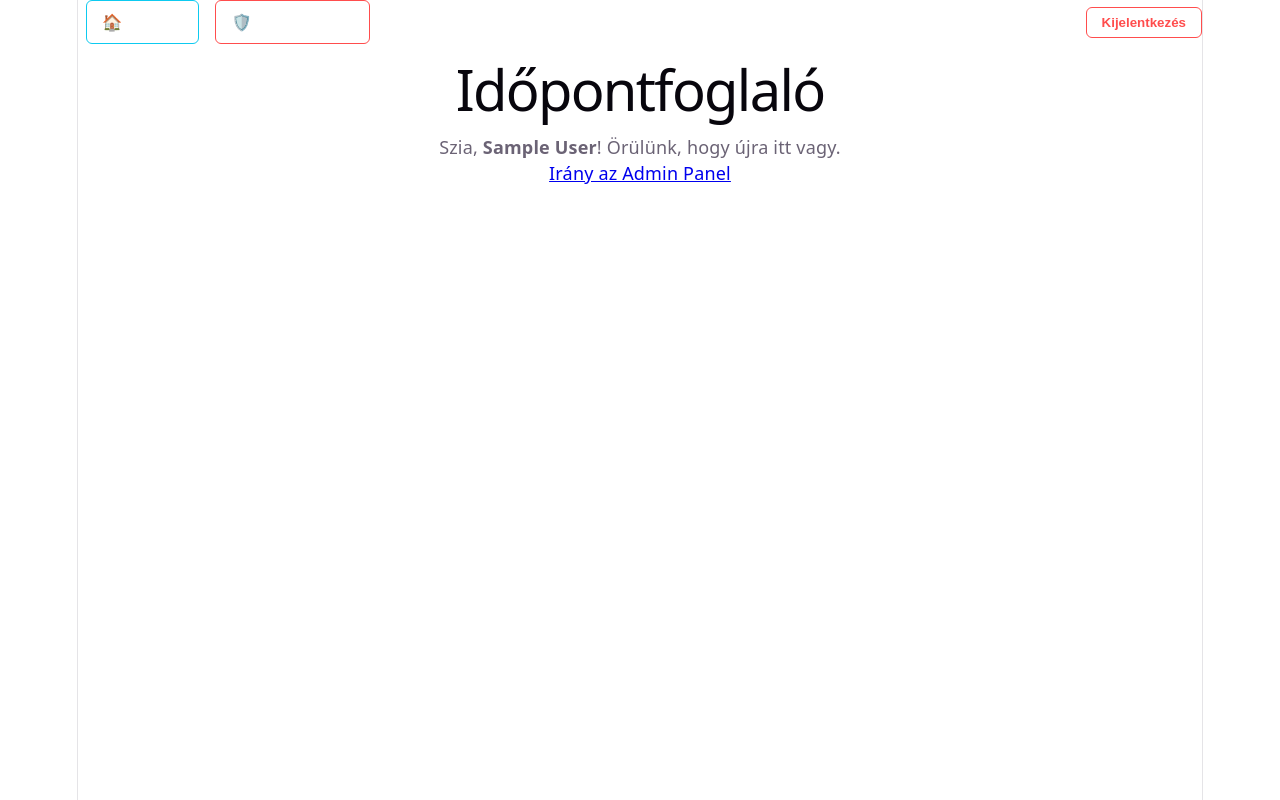
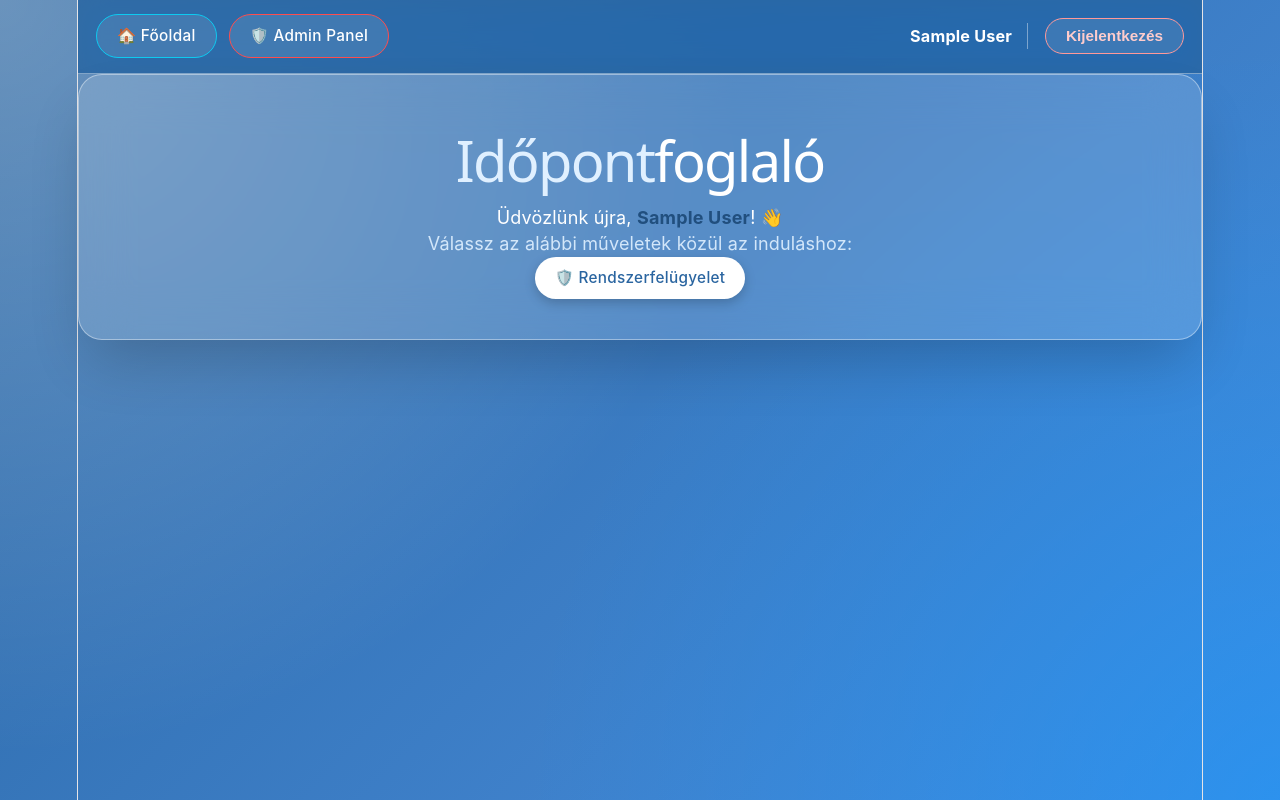
Before and after one commit to felni06-tech/IFK_FellnerIllesVorak-2025_2026, a React app in the folder Frontend/: page / in a window 1280 px wide. Built offline with nearby package versions, Linux system fonts and the light colour scheme; sample sign-in values are in the browser's storage; the HTML template or start-up script is replaced by a standard one.

Commit message:
fő design

```diff
--- a/Frontend/src/App.css
+++ b/Frontend/src/App.css
@@ -1,61 +1,155 @@
-/* NAVBAR KÉNYSZERÍTETT EGY SOR */
+/* Színváltozók - Világosabb kék paletta */
+:root {
+  --deep-bg: #2a65a0;         /* Jelentősen világosabb középkék */
+  --primary-blue: #0094ff;
+  --accent-blue: #e0f0ff;     /* Nagyon világos kék a kontraszt kedvéért */
+  --soft-blue: #ffffff;       /* Tiszta fehér a jobb olvashatóságért */
+  --white: #ffffff;
+  --glass-bg: rgba(255, 255, 255, 0.15); /* Világosabb "üveg" kitöltés */
+  --glass-border: rgba(255, 255, 255, 0.4); /* Fehéresebb keretek */
+}
+
+body {
+  background-color: var(--deep-bg);
+  /* Világosabb gradiens, több fehér fénnyel */
+  background-image:
+    radial-gradient(circle at 0% 0%, rgba(255, 255, 255, 0.3) 0%, transparent 50%),
+    radial-gradient(circle at 100% 100%, rgba(0, 148, 255, 0.4) 0%, transparent 50%),
+    linear-gradient(135deg, #2a65a0 0%, #4a90e2 100%);
+  min-height: 100vh;
+  font-family: 'Inter', 'Segoe UI', Roboto, sans-serif;
+  color: var(--white);
+  margin: 0;
+}
+
+/* NAVBAR */
+.navbar {
+    background: rgba(42, 101, 160, 0.85) !important; /* Háttérhez igazított navbar */
+    backdrop-filter: blur(15px) saturate(160%);
+    -webkit-backdrop-filter: blur(15px) saturate(160%);
+    border-bottom: 1px solid var(--glass-border) !important;
+    padding: 0.8rem 1rem !important;
+}
+
+/* Megtartottuk a szerkezetet, csak a színeket frissítettük */
 .navbar .container-fluid {
     display: flex !important;
-    flex-direction: row !important;
-    flex-wrap: nowrap !important; /* Tiltja az új sorba törést */
+    flex-wrap: nowrap !important;
     justify-content: space-between;
     align-items: center;
 }
 
-/* A gombokat tartalmazó blokkok is maradjanak egy sorban */
 .nav-group {
     display: flex !important;
-    flex-direction: row !important;
-    flex-wrap: nowrap !important;
+    gap: 12px;
     align-items: center;
 }
 
-/* Gomb stílus (borderrel és távolsággal) */
+/* Navigációs Gombok */
 .nav-btn {
-    display: inline-block;
-    color: white !important;
+    display: inline-flex;
+    align-items: center;
+    color: var(--white) !important; /* Fehér szöveg a kék háttéren */
     text-decoration: none;
-    padding: 8px 15px;
-    margin: 0 8px; /* Távolság a gombok között */
-    border: 1px solid rgba(255, 255, 255, 0.4); /* Látható keret */
-    border-radius: 6px;
-    font-size: 0.9rem;
-    white-space: nowrap; /* A gomb szövege ne törjön több sorba */
-    transition: all 0.2s;
+    padding: 8px 20px;
+    border: 1px solid var(--glass-border);
+    border-radius: 50px;
+    font-size: 0.85rem;
+    font-weight: 500;
+    letter-spacing: 0.3px;
+    white-space: nowrap;
+    background: rgba(255, 255, 255, 0.1);
+    transition: all 0.3s cubic-bezier(0.4, 0, 0.2, 1);
 }
 
 .nav-btn:hover {
-    background-color: rgba(255, 255, 255, 0.15);
-    border-color: white;
+    background: rgba(255, 255, 255, 0.25);
+    border-color: var(--white);
+    color: white !important;
+    transform: translateY(-2px);
+    box-shadow: 0 5px 15px rgba(0, 0, 0, 0.1);
 }
 
-/* Felhasználó neve */
-.user-info-text {
-    color: white;
-    padding: 0 15px;
-    border-right: 1px solid rgba(255, 255, 255, 0.2);
-    margin-right: 10px;
-    white-space: nowrap;
+/* Aktív / Kiemelt gomb (pl. Home vagy aktív menüpont) */
+.nav-btn-highlight {
+    background: var(--white) !important;
+    color: var(--deep-bg) !important; /* Alapból sötét szöveg a fehér háttéren */
+    border: none;
+    box-shadow: 0 4px 12px rgba(0, 0, 0, 0.2);
 }
 
-/* Kijelentkezés gomb */
+/* JAVÍTÁS: Kiemelt gomb hover állapota */
+.nav-btn-highlight:hover {
+    /* Hoverkor a gomb kap egy kék hátteret, a szöveg pedig fehér lesz */
+    background: var(--primary-blue) !important;
+    color: var(--white) !important;           /* Így biztosan látszódni fog a text */
+    transform: translateY(-2px);
+    box-shadow: 0 6px 18px rgba(0, 148, 255, 0.4);
+}
+
+/* Felhasználó Infó */
+.user-info-text {
+    color: var(--white);
+    padding: 0 15px;
+    font-size: 0.9rem;
+    border-right: 1px solid var(--glass-border);
+    margin-right: 5px;
+    display: flex;
+    align-items: center;
+    gap: 8px;
+}
+
+.user-info-text strong {
+    color: var(--black);
+}
+
+/* Modern Kijelentkezés */
 .logout-btn {
-    background: transparent;
-    border: 1px solid #ff4d4d;
-    color: #ff4d4d;
-    padding: 7px 15px;
-    border-radius: 6px;
-    font-weight: bold;
-    white-space: nowrap;
+    background: rgba(255, 255, 255, 0.1);
+    border: 1px solid #ff9999;
+    color: #ffcccc;
+    padding: 8px 20px;
+    border-radius: 50px;
+    font-size: 0.85rem;
+    font-weight: 600;
     cursor: pointer;
+    transition: all 0.3s ease;
 }
 
 .logout-btn:hover {
     background: #ff4d4d;
     color: white;
+    border-color: #ff4d4d;
+    box-shadow: 0 4px 15px rgba(255, 77, 77, 0.4);
 }
+
+/* Glass Panelek */
+.glass-panel {
+    background: var(--glass-bg);
+    backdrop-filter: blur(25px);
+    border-radius: 24px;
+    border: 1px solid var(--glass-border);
+    padding: 40px;
+    box-shadow: 0 30px 60px -12px rgba(0, 0, 0, 0.2);
+}
+
+/* Kártyák */
+.card {
+    background: rgba(255, 255, 255, 0.15) !important; /* Világosabb kártyák */
+    border: 1px solid var(--glass-border) !important;
+    border-radius: 20px !important;
+    transition: all 0.4s ease !important;
+    color: white !important;
+}
+
+.card:hover {
+    background: rgba(255, 255, 255, 0.22) !important;
+    border-color: var(--white) !important;
+    transform: translateY(-8px);
+    box-shadow: 0 15px 30px rgba(0, 0, 0, 0.2);
+}
+
+.text-muted {
+    color: var(--accent-blue) !important;
+    opacity: 0.9;
+}
--- a/Frontend/src/App.jsx
+++ b/Frontend/src/App.jsx
@@ -108,36 +108,67 @@ function App() {
 }
 
 const Home = ({ isLoggedIn, isAdmin, isProvider, user, isNotStaff }) => (
-  <div className="text-center py-5 mt-5 glass-panel shadow-lg">
-    <h1 className="display-4 fw-bold">Időpontfoglaló</h1>
+  <div className="container content-area">
+    <div className="row justify-content-center">
+      {/* A glass-panel osztály már a modern CSS-ből jön */}
+      <div className="col-md-10 col-lg-8 text-center glass-panel shadow-lg mt-5">
+
+        <h1 className="display-2 mb-4 fw-bold animate-fade-in">
+          <span style={{ color: 'var(--accent-blue)' }}>Időpont</span>
+          <span style={{ color: 'var(--white)' }}>foglaló</span>
+        </h1>
+
         {isLoggedIn ? (
-      <div className="mt-3">
-        <p className="lead">Szia, <strong>{user?.name}</strong>! Örülünk, hogy újra itt vagy.</p>
+          <div className="mt-4">
+            <p className="lead fs-3 mb-2">
+              Üdvözlünk újra, <span style={{ color: '#214f7e', fontWeight: '700' }}>{user?.name}</span>! 👋
+            </p>
+            <p className="text-muted mb-5">Válassz az alábbi műveletek közül az induláshoz:</p>
 
-        <div className="d-flex justify-content-center gap-3 mt-4">
+            {/* A nav-group-hoz hasonló gap-alapú elrendezés a gomboknak */}
+            <div className="d-flex justify-content-center gap-3 flex-wrap">
               {isAdmin && (
-            <Link to="/admin/dashboard" className="btn btn-danger btn-lg px-4 shadow">Irány az Admin Panel</Link>
+                <Link to="/admin/dashboard" className="nav-btn nav-btn-highlight px-5 py-3 fs-5">
+                  🛡️ Rendszerfelügyelet
+                </Link>
               )}
 
               {isProvider && (
-            <Link to="/provider/dashboard" className="btn btn-info btn-lg px-4 shadow text-white">Irány a vezérlőpultom</Link>
+                <Link to="/provider/dashboard" className="nav-btn nav-btn-highlight px-5 py-3 fs-5">
+                  💼 Üzletvezetés
+                </Link>
               )}
 
-          {/* Vendég/User gombok (Admin és Provider nem látja) */}
               {isNotStaff && (
                 <>
-              <Link to="/appointments" className="btn btn-primary btn-lg px-4 shadow">Időpontot keresek</Link>
-              <Link to="/my-bookings" className="btn btn-outline-dark btn-lg px-4">Foglalásaim kezelése</Link>
+                  <Link to="/appointments" className="nav-btn nav-btn-highlight px-5 py-3 fs-5">
+                    🚀 Új időpontot foglalok
+                  </Link>
+                  <Link to="/my-bookings" className="nav-btn px-5 py-3 fs-5">
+                    📅 Foglalásaim
+                  </Link>
                 </>
               )}
             </div>
           </div>
         ) : (
-      <div>
-        <p className="lead mt-3 text-muted">A funkciók eléréséhez jelentkezz be!</p>
-        <Link to="/login" className="btn btn-dark btn-lg mt-2 px-5">Kezdjünk hozzá</Link>
+          <div className="py-5 mt-2">
+            <p className="lead mb-5 text-light fs-4 mx-auto" style={{ maxWidth: '600px', opacity: 0.9 }}>
+              A legegyszerűbb és leggyorsabb út a szolgáltatásokhoz.
+              Foglalj időpontot pár kattintással, bárhol, bármikor.
+            </p>
+            <div className="d-flex justify-content-center gap-4 flex-wrap">
+              <Link to="/login" className="nav-btn nav-btn-highlight px-5 py-3 fs-5">
+                Bejelentkezés
+              </Link>
+              <Link to="/register" className="nav-btn px-5 py-3 fs-5">
+                Regisztráció
+              </Link>
+            </div>
           </div>
         )}
+      </div>
+    </div>
   </div>
 );
 
```
Lines whose indentation alone changed are shown as unchanged.
